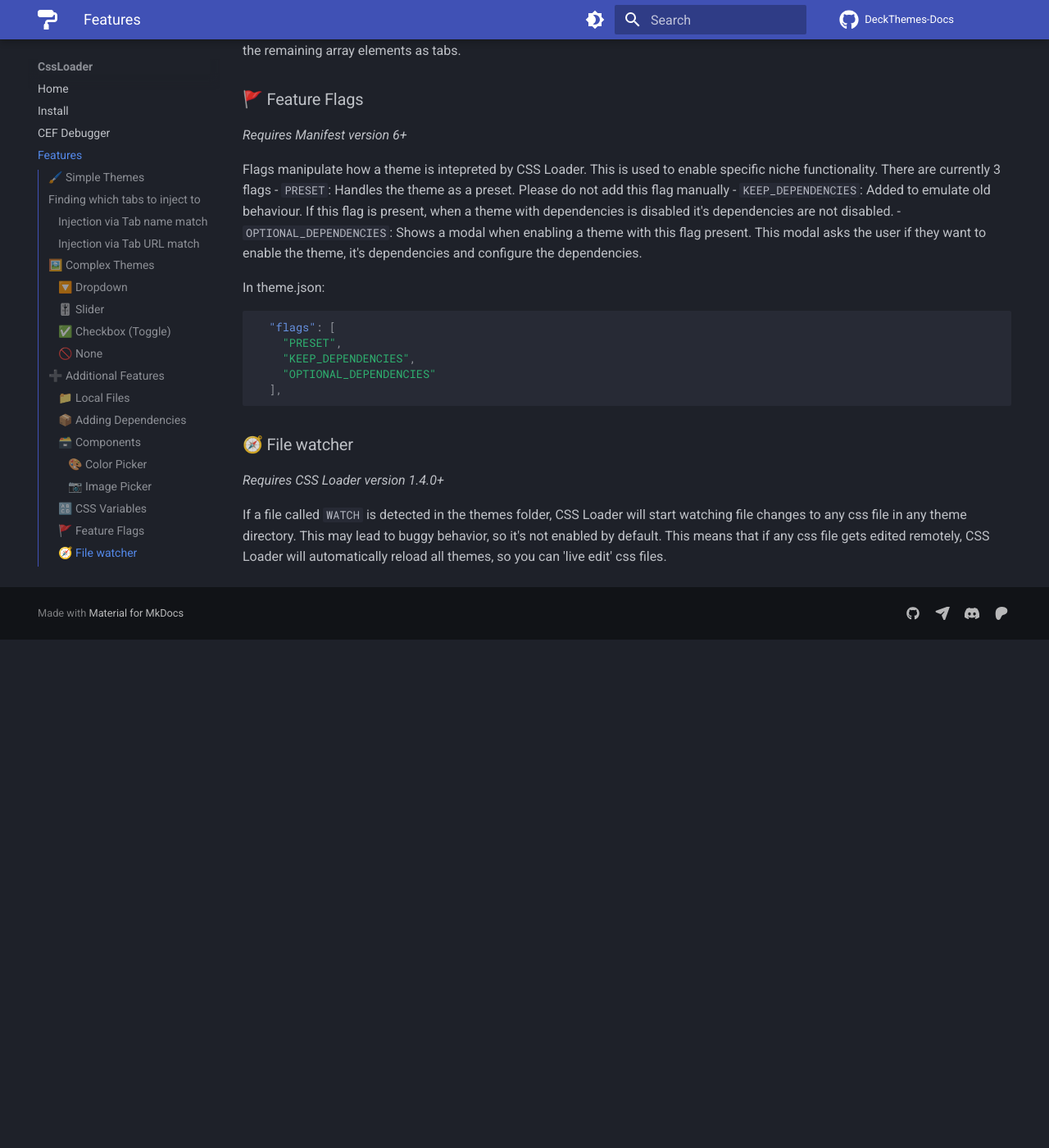
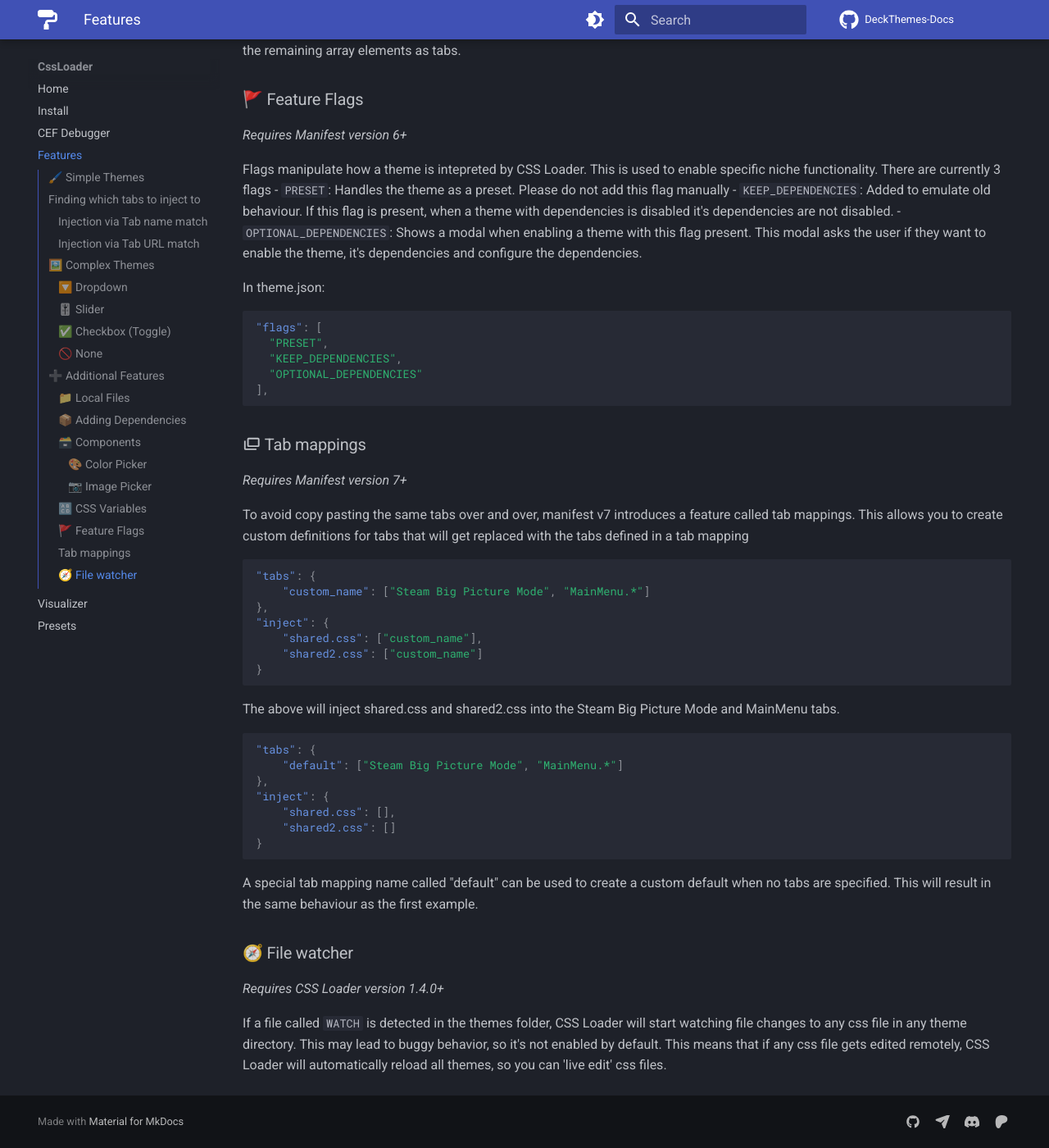
Before and after one commit to DeckThemes/DeckThemes-Docs, an MkDocs documentation site: the page built from docs/CSSLoader/Features.md, in a window 1280 px wide and 1400 px high, scrolled down 8955 px. Shown: the whole window at 82% size. Built offline with MkDocs 1.6.1 and Material for MkDocs 9.7.7, drawn with Linux system fonts in a browser that asks for light colours; comment, search, counter and statistics services are not loaded; before the commit the page ends 9735 px from its top, so only the background shows below that.

Commit message:
Manifest v7

````diff
--- a/docs/CSSLoader/Features.md
+++ b/docs/CSSLoader/Features.md
@@ -281,12 +281,42 @@
 
 In theme.json:
 ```json
-  "flags": [
-    "PRESET",
-    "KEEP_DEPENDENCIES",
-    "OPTIONAL_DEPENDENCIES"
-  ],
+"flags": [
+  "PRESET",
+  "KEEP_DEPENDENCIES",
+  "OPTIONAL_DEPENDENCIES"
+],
 ```
+
+### :material-dock-window: Tab mappings
+*Requires Manifest version 7+*
+
+To avoid copy pasting the same tabs over and over, manifest v7 introduces a feature called tab mappings. This allows you to create custom definitions for tabs that will get replaced with the tabs defined in a tab mapping
+
+```json
+"tabs": {
+    "custom_name": ["Steam Big Picture Mode", "MainMenu.*"]
+},
+"inject": {
+    "shared.css": ["custom_name"],
+    "shared2.css": ["custom_name"]
+}
+```
+
+The above will inject shared.css and shared2.css into the Steam Big Picture Mode and MainMenu tabs.
+
+```json
+"tabs": {
+    "default": ["Steam Big Picture Mode", "MainMenu.*"]
+},
+"inject": {
+    "shared.css": [],
+    "shared2.css": []
+}
+```
+
+A special tab mapping name called "default" can be used to create a custom default when no tabs are specified. This will result in the same behaviour as the first example.
+
 
 ### 🧭 File watcher
 *Requires CSS Loader version 1.4.0+*
````
